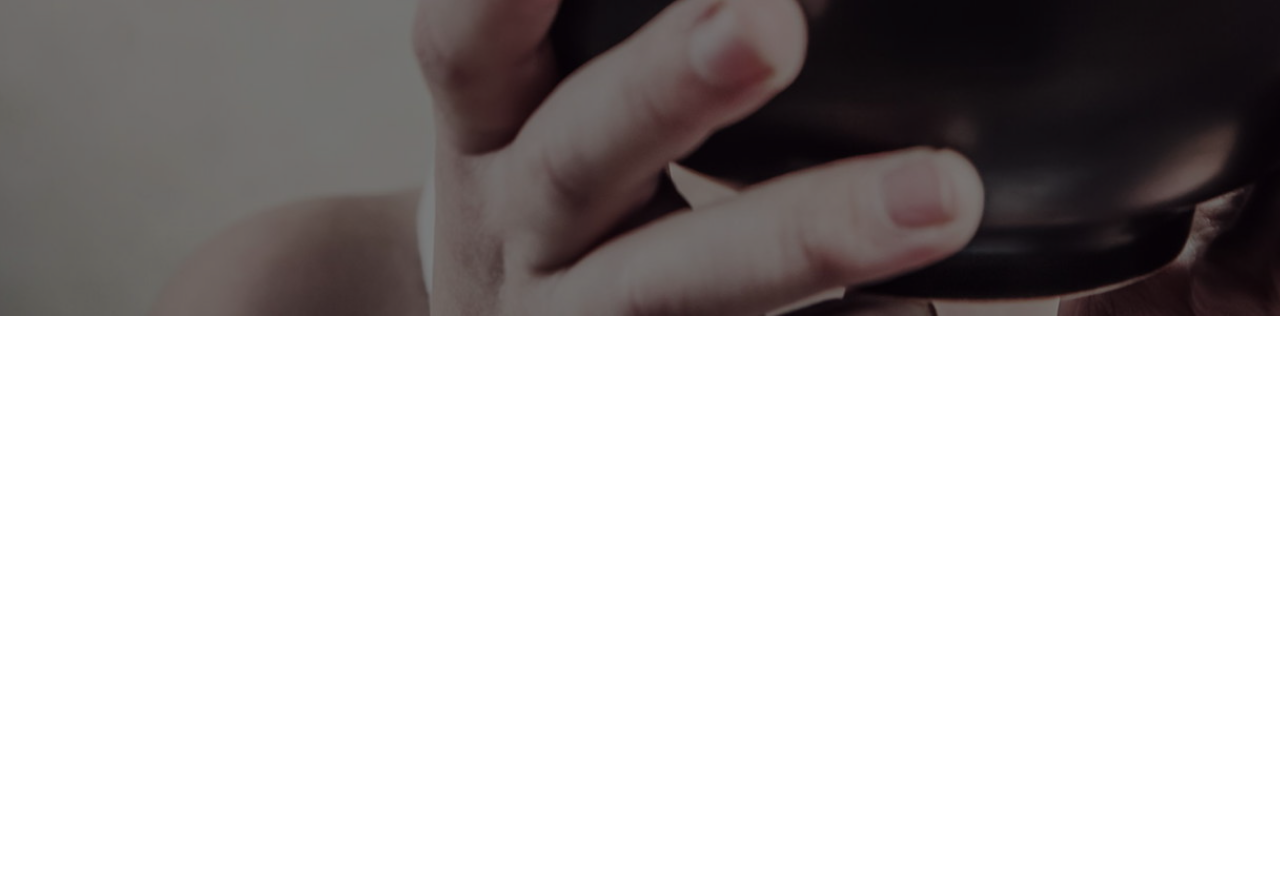
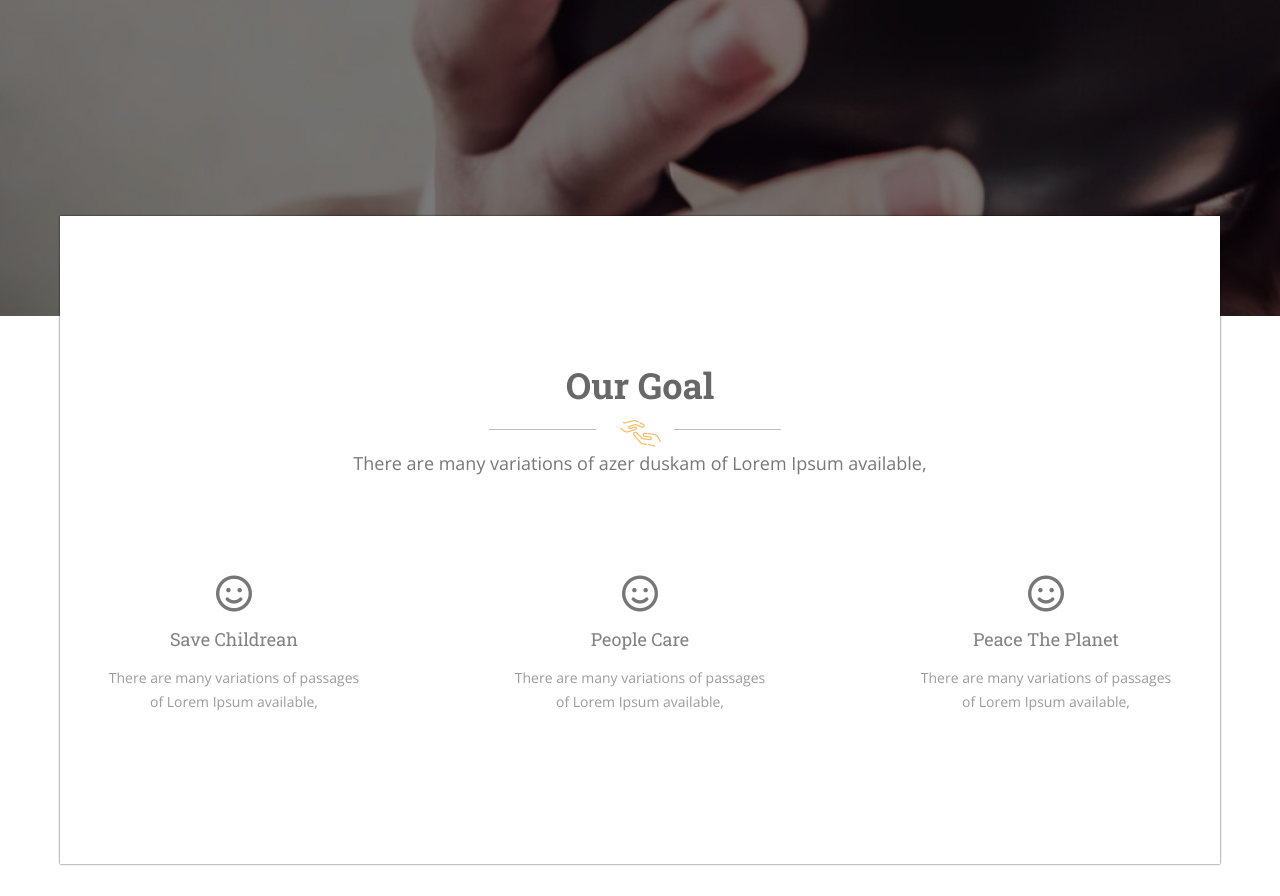
Before and after one commit to ibrahimkhaann/project10, a plain HTML site: page index.html in a window 1280 px wide. Shown: the part 756-1652 px from the top of the page. Before the commit the page ends 1072 px from the top, so only its background shows below. Drawn offline with nearby package versions, Linux system fonts and the light colour scheme.

Commit message:
goal part add

```diff
--- a/css/style.css
+++ b/css/style.css
@@ -145,3 +145,98 @@ h1,h2,h3,h4,h5,h6,p{
     background: white;
     color: #827777;
 }
+/* header part end  */
+
+
+/* position part start  */
+.cardpart{
+    position: relative;
+    height: 580px;
+
+}
+.card{
+    position: absolute;
+    -webkit-box-shadow: 0px 0px 2px 0px rgba(0,0,0,0.75);
+-moz-box-shadow: 0px 0px 2px 0px rgba(0,0,0,0.75);
+box-shadow: 0px 0px 2px 0px rgba(0,0,0,0.75);
+    top: -100px;
+    background-color: #fff;
+    padding-top: 75px;
+    padding-bottom: 150px;
+    width: 100%;
+
+}
+.cardText {
+    text-align: center;
+}
+.cardText h3{
+    padding-top: 80px;
+    font-size: 36px;
+    font-weight: bold;
+    font-family: "Roboto Slab", serif;
+    color: #686868;
+}
+.cardText img{
+  padding-top: 20px;
+}
+.cardText h3{
+    position: relative;
+}
+.cardText h3::before{
+   height: 1px;
+   width: 107px;
+    background-color:hsla(0, 0%, 47%, 0.5);
+    position: absolute;
+    content: "";
+    top: 138px;
+    right: 624px;
+
+}
+.cardText h3::after{
+    height: 1px;
+    width: 107px;
+     background-color:hsla(0, 0%, 47%, 0.5);
+     position: absolute;
+     content: "";
+     top: 138px;
+     right: 439px;
+}
+.cardText h4{
+    line-height: 25px;
+    font-size: 18px;
+    font-family: "Open Sans", serif;
+    color:#777777 ;
+    font-weight: 400;
+}
+.cardItem{
+    display: flex;
+    justify-content: space-between;
+}
+.cartItem1{
+    width: 30%;
+    text-align: center;
+    padding-top: 100px;
+}
+.cartItem1 i{
+    font-size: 36px;
+    color: #777777;
+    font-weight: 300;
+}
+.cartItem1 h3{
+    padding-top: 20px;
+    padding-bottom: 20px;
+    font-size: 18px;
+    color: hsla(0, 0%, 42%, 0.847);
+    font-family: "Roboto Slab", serif;
+    font-weight: 400;
+}
+.cartItem1 h4{
+   padding: 0px 41px;
+    font-size: 14px;
+    color: hsla(0, 0%, 47%, 0.742);
+    font-family: "Roboto Slab", serif;
+    font-weight: 400;
+    font-family: "Open Sans", serif;
+    line-height: 24px;
+
+}
--- a/index.html
+++ b/index.html
@@ -81,7 +81,44 @@
 </section>
 
 <!-- header part end  -->
-<!-- header part start  -->
+
+<!-- position part start  -->
+ <section id="goalpart">
+    <div class="container">
+        <div class="cardpart">
+            <div class="card">
+                <div class="cardText">
+                    <h3>Our Goal</h3>
+                    <img src="images/icon.png" alt="icon.png">
+                    <h4>There are many variations of azer duskam of Lorem Ipsum available,</h4>
+                </div>
+                <div class="cardItem">
+                    <div class="cartItem1">
+                        <i class="fa-regular fa-face-smile"></i>
+                        <h3>Save Childrean</h3>
+                        <h4>There are many variations of passages of Lorem Ipsum available,</h4>
+
+                    </div>
+                    <div class="cartItem1">
+                        <i class="fa-regular fa-face-smile"></i>
+                        <h3>People Care</h3>
+                        <h4>There are many variations of passages of Lorem Ipsum available,</h4>
+
+                    </div>
+                    <div class="cartItem1">
+                        <i class="fa-regular fa-face-smile"></i>
+                        <h3>Peace The Planet</h3>
+                        <h4>There are many variations of passages of Lorem Ipsum available,</h4>
+
+                    </div>
+
+                </div>
+            </div>
+
+        </div>
+    </div>
+
+ </section>
 <!-- header part start  -->
 <!-- header part start  -->
 <body>
```
Also changed, not shown: images/icon.png (renamed from images/1 (1).png).
